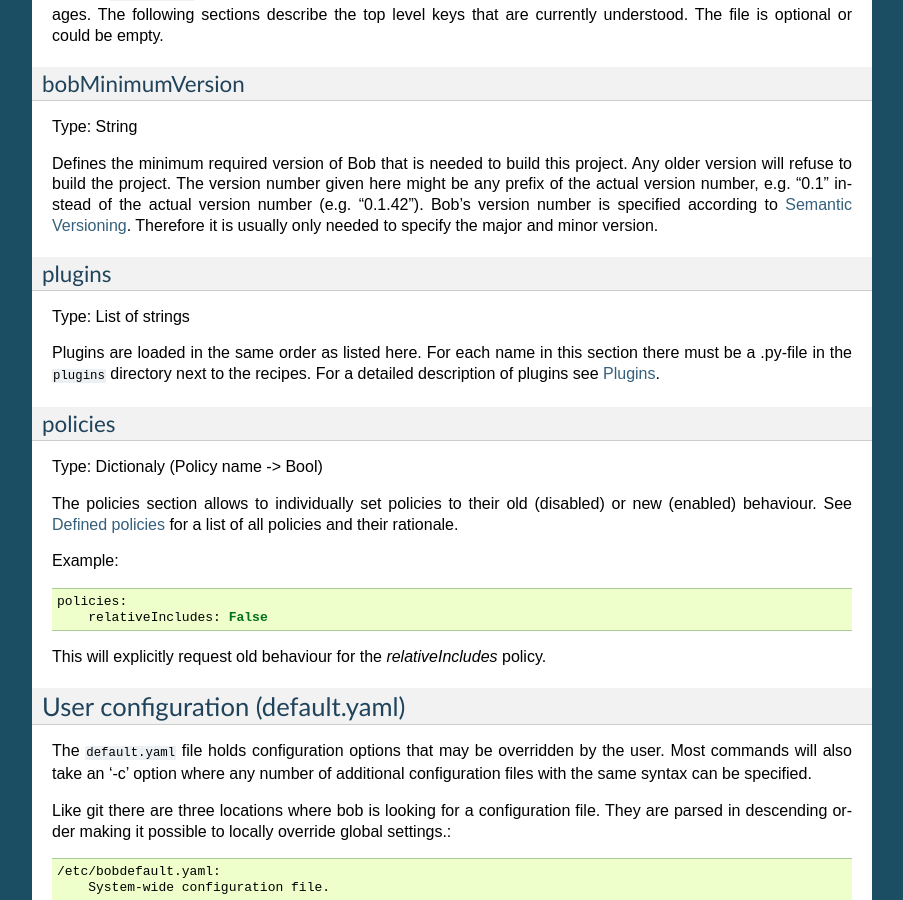
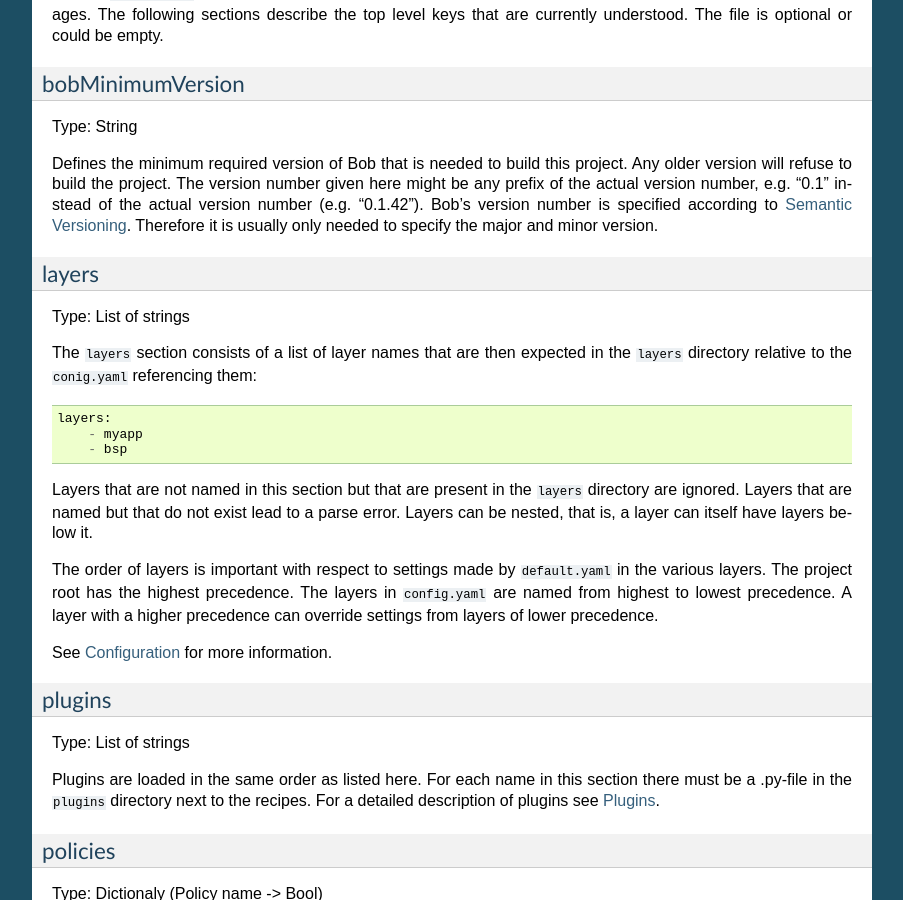
Before and after one commit to BobBuildTool/bob, a Sphinx documentation site: the page built from doc/manual/configuration.rst, in a window 1280 px wide and 900 px high, scrolled down 21419 px. Shown: the whole window, without its empty margins (198-1101 px from the left). Built offline with Sphinx 7.4.7, drawn with Linux system fonts in a browser that asks for light colours; formulas are drawn with MathJax 3; the version number could not be read and is left out.

Commit message:
doc: add layers section to config.yaml chapter
Fixes #272.

```diff
--- a/doc/manual/configuration.rst
+++ b/doc/manual/configuration.rst
@@ -1,3 +1,5 @@
+.. _configuration:
+
 Configuration
 =============
 
@@ -1407,6 +1409,33 @@ specify the major and minor version.
 
 .. _Semantic Versioning: http://semver.org/
 
+.. _configuration-config-layers:
+
+layers
+~~~~~~
+
+Type: List of strings
+
+The ``layers`` section consists of a list of layer names that are then expected
+in the ``layers`` directory relative to the ``conig.yaml`` referencing them::
+
+    layers:
+        - myapp
+        - bsp
+
+Layers that are not named in this section but that are present in the
+``layers`` directory are ignored. Layers that are named but that do not exist
+lead to a parse error. Layers can be nested, that is, a layer can itself have
+layers below it.
+
+The order of layers is important with respect to settings made by
+``default.yaml`` in the various layers. The project root has the highest
+precedence. The layers in ``config.yaml`` are named from highest to lowest
+precedence. A layer with a higher precedence can override settings from layers
+of lower precedence.
+
+See :ref:`configuration` for more information.
+
 .. _configuration-config-plugins:
 
 plugins
```
